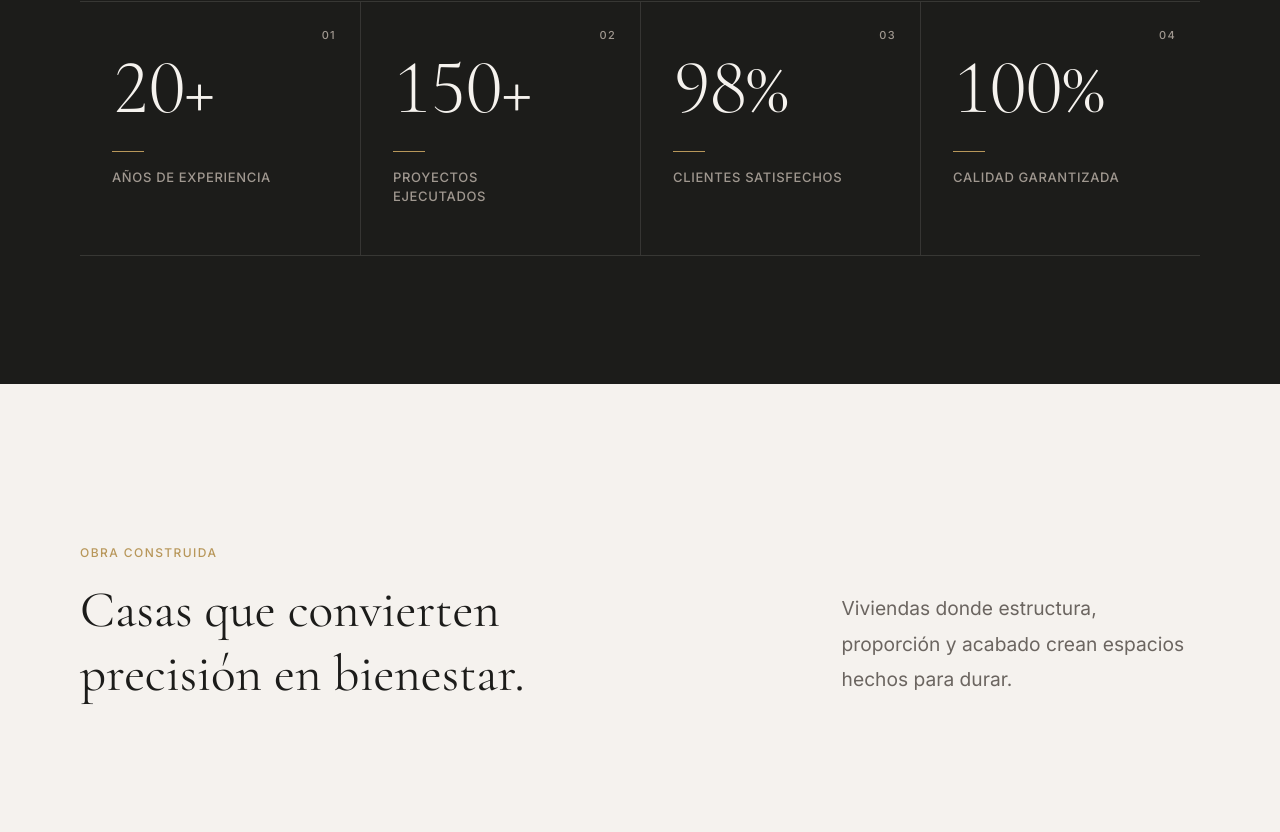
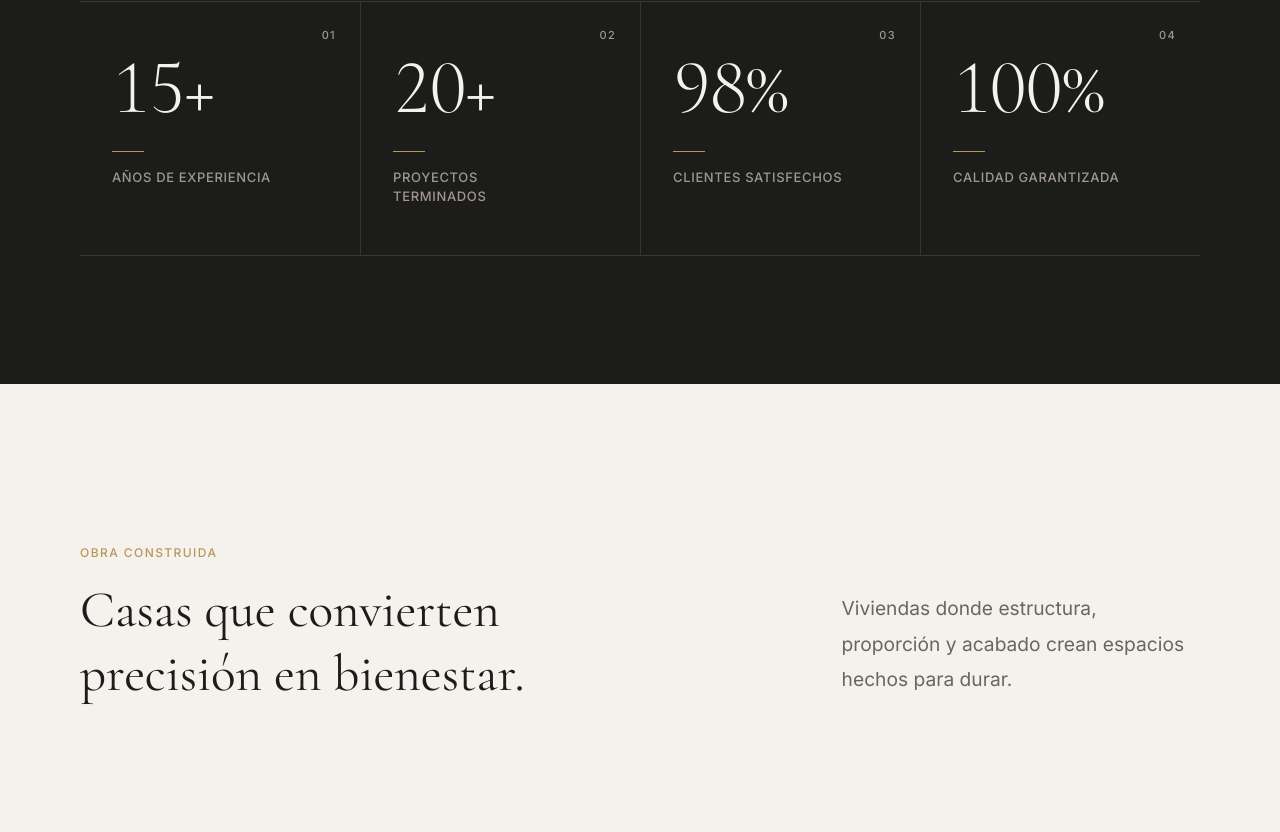
Before and after one commit to DiegoQV/web-construccion, a Next.js app: page / in a window 1280 px wide. Shown: the part 1185-2017 px from the top of the page. Built offline with nearby package versions, Linux system fonts and the light colour scheme; grey boxes are pictures that could not be loaded.

Commit message:
integrando mejora en respaldo seccion

```diff
--- a/components/sections/Credentials/StatItem.tsx
+++ b/components/sections/Credentials/StatItem.tsx
@@ -5,7 +5,7 @@ interface StatItemProps {
   value: number;
   suffix: string;
   label: string;
-  status: "placeholder";
+  status: "placeholder" | "verified";
   index: number;
 }
 
--- a/components/sections/VideoShowcaseSection/VideoShowcaseSection.tsx
+++ b/components/sections/VideoShowcaseSection/VideoShowcaseSection.tsx
@@ -4,6 +4,7 @@ import { useEffect, useRef, useState } from "react";
 import { Button } from "@/components/ui/Button";
 import { ScrollReveal } from "@/components/ui/ScrollReveal";
 import { SectionLabel } from "@/components/ui/SectionLabel";
+import { siteConfig } from "@/data/site-config";
 import styles from "./VideoShowcaseSection.module.css";
 
 export function VideoShowcaseSection() {
@@ -128,7 +129,9 @@ export function VideoShowcaseSection() {
         >
           <span className={styles.showcase__rule} aria-hidden="true" />
           <Button
-            href="#contacto"
+            href={siteConfig.whatsappHref}
+            target="_blank"
+            rel="noopener noreferrer"
             variant="outline"
             size="md"
             className={styles.showcase__cta}
--- a/components/ui/Button/ButtonImpl.tsx
+++ b/components/ui/Button/ButtonImpl.tsx
@@ -8,6 +8,8 @@ export interface ButtonProps
   size?: ButtonSize;
   /** Renders as an anchor tag when provided */
   href?: string;
+  target?: React.HTMLAttributeAnchorTarget;
+  rel?: string;
   children: React.ReactNode;
 }
 
@@ -25,6 +27,8 @@ export function Button({
   variant = "outline",
   size = "md",
   href,
+  target,
+  rel,
   className,
   children,
   ...props
@@ -38,7 +42,7 @@ export function Button({
 
   if (href) {
     return (
-      <a href={href} className={classes}>
+      <a href={href} className={classes} target={target} rel={rel}>
         {children}
       </a>
     );
--- a/data/credentials.ts
+++ b/data/credentials.ts
@@ -6,17 +6,17 @@ export const credentialsContent = {
   stats: [
     {
       id: "experience",
-      value: 20,
+      value: 15,
       suffix: "+",
       label: "Años de experiencia",
-      status: "placeholder",
+      status: "verified",
     },
     {
       id: "projects",
-      value: 150,
+      value: 20,
       suffix: "+",
-      label: "Proyectos ejecutados",
-      status: "placeholder",
+      label: "Proyectos terminados",
+      status: "verified",
     },
     {
       id: "clients",
@@ -35,5 +35,4 @@ export const credentialsContent = {
   ],
 } as const;
 
-// TODO(content): Replace every placeholder value after the client validates
-// the definitive business figures.
+// TODO(content): Replace the remaining placeholder values after validation.
```
